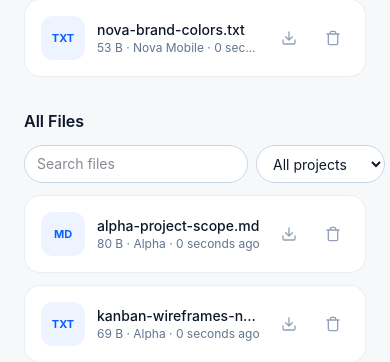
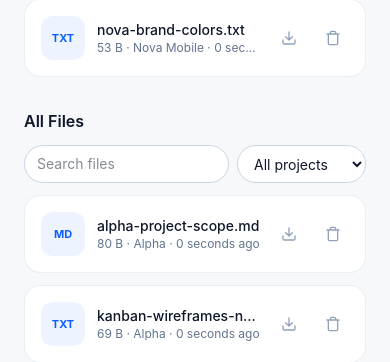
Before and after one commit to Yousef-Douhan/collabspace, a Laravel app: page /files in a window 390 px wide. Shown: the part 374-736 px from the top of the page. Run offline with Laravel 12, Linux system fonts and the light colour scheme; a user stored in the database is signed in; data comes from the database, SQL or seed files in the repository; style sheets or scripts are compiled from the project's sources.

Commit message:
Files page: let the filters wrap on small screens

```diff
--- a/resources/views/files/index.blade.php
+++ b/resources/views/files/index.blade.php
@@ -14,8 +14,8 @@
 
     <div class="mb-3 flex flex-wrap items-center justify-between gap-3">
         <h2 class="font-semibold">{{ __('All Files') }}</h2>
-        <form class="flex gap-2">
-            <input name="q" value="{{ request('q') }}" placeholder="{{ __('Search files') }}" class="input w-56 rounded-full">
+        <form class="flex w-full flex-wrap gap-2 sm:w-auto">
+            <input name="q" value="{{ request('q') }}" placeholder="{{ __('Search files') }}" class="input min-w-0 flex-1 rounded-full sm:w-56 sm:flex-none">
             <select name="project_id" onchange="this.form.submit()" class="input w-auto rounded-full">
                 <option value="">{{ __('All projects') }}</option>
                 @foreach ($projects as $p)<option value="{{ $p->id }}" @selected(request('project_id') == $p->id)>{{ $p->name }}</option>@endforeach
```
